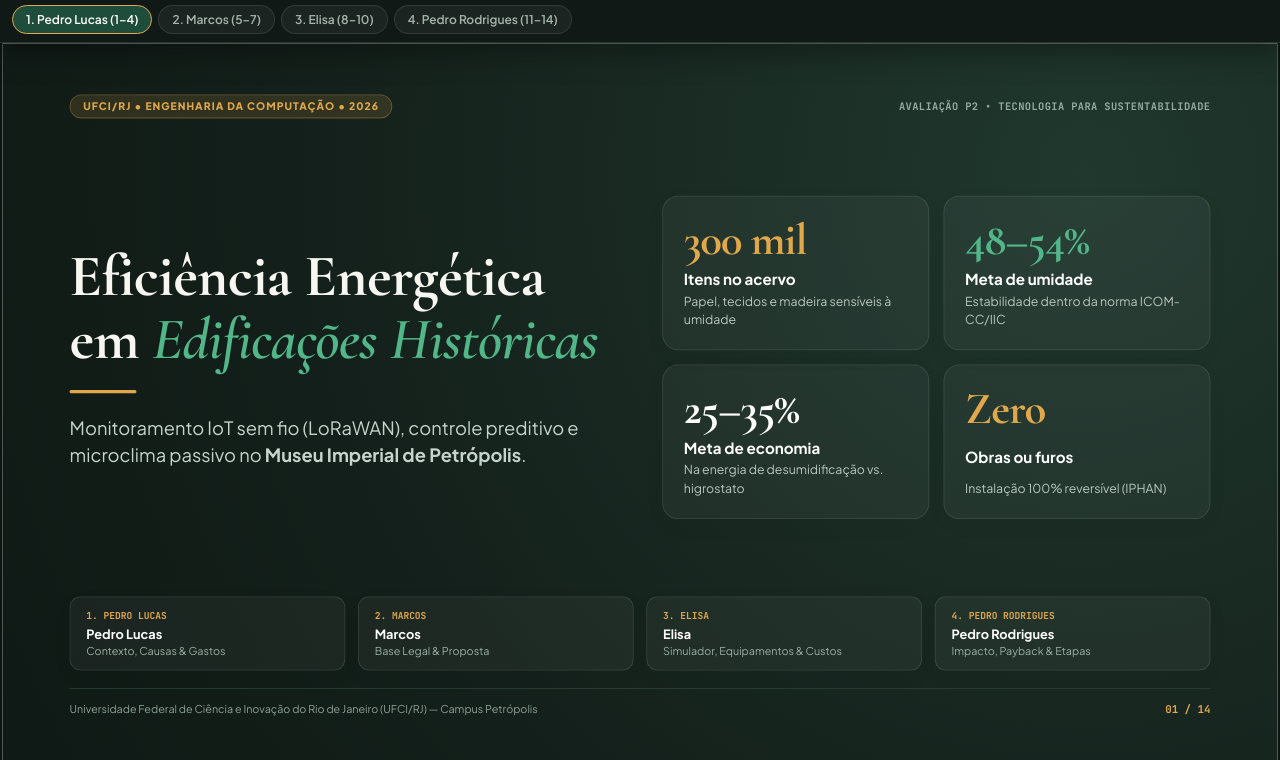
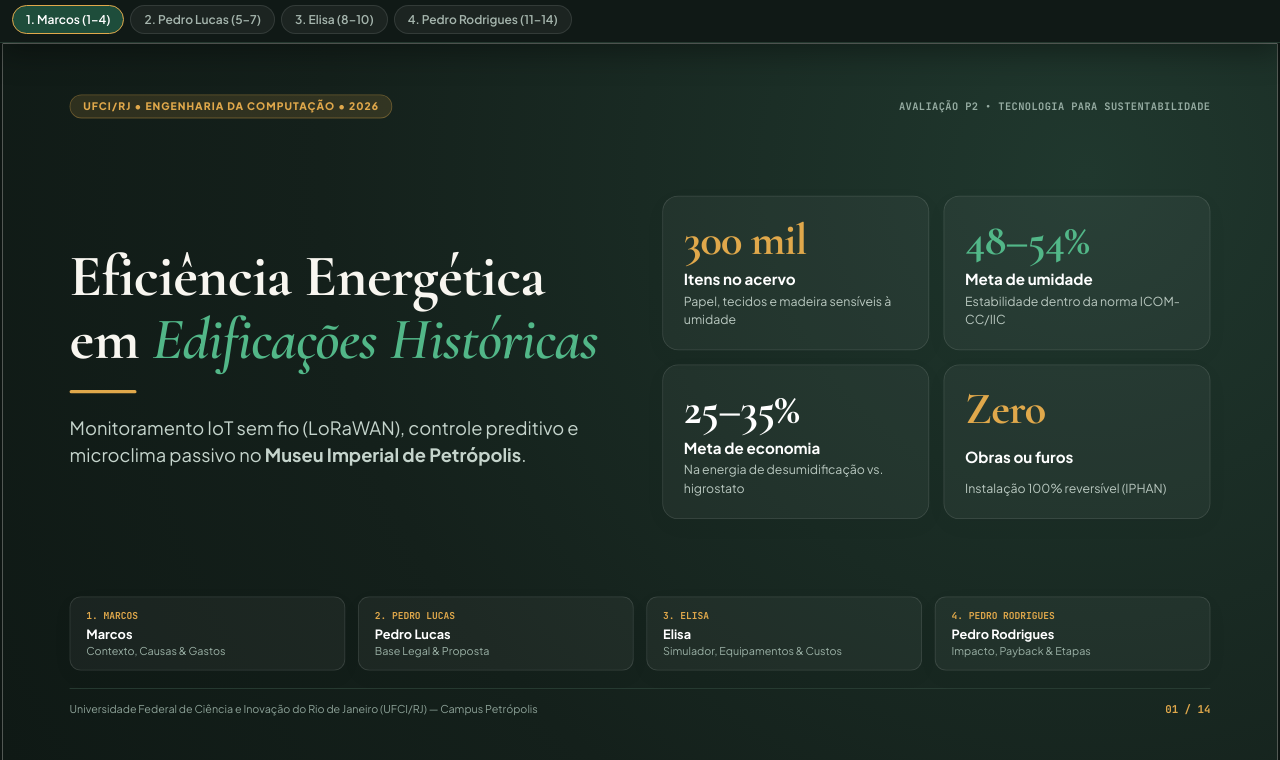
Before and after one commit to Peedroexe/museu-imperial, a plain HTML site: page slides.html in a window 1280 px wide. Shown: the part 40-800 px from the top of the page. Drawn offline with nearby package versions, Linux system fonts and the light colour scheme.

Commit message:
Add files via upload
Alteração na ordem

```diff
--- a/slides.html
+++ b/slides.html
@@ -629,8 +629,8 @@
   </div>
 
   <div class="speaker-nav">
-    <button class="spk-btn" onclick="goToSlide(0)">1. Pedro Lucas (1–4)</button>
-    <button class="spk-btn" onclick="goToSlide(4)">2. Marcos (5–7)</button>
+    <button class="spk-btn" onclick="goToSlide(0)">1. Marcos (1–4)</button>
+    <button class="spk-btn" onclick="goToSlide(4)">2. Pedro Lucas (5–7)</button>
     <button class="spk-btn" onclick="goToSlide(7)">3. Elisa (8–10)</button>
     <button class="spk-btn" onclick="goToSlide(10)">4. Pedro Rodrigues (11–14)</button>
   </div>
@@ -697,13 +697,13 @@
         <div>
           <div class="grid-4" style="gap: 16px; margin-bottom: 22px;">
             <div class="bento-card dark-glass" style="padding: 16px 20px; border-radius: 14px;">
-              <div style="font-family:var(--font-mono); font-size:12px; color:var(--gold-bright); font-weight:700;">1. PEDRO LUCAS</div>
+              <div style="font-family:var(--font-mono); font-size:12px; color:var(--gold-bright); font-weight:700;">1. MARCOS</div>
+              <div style="font-size:16px; font-weight:700; color:#FFF; margin-top:3px;">Marcos</div>
+              <div style="font-size:13.5px; color:#9AB0A5; margin-top:2px;">Contexto, Causas &amp; Gastos</div>
+            </div>
+            <div class="bento-card dark-glass" style="padding: 16px 20px; border-radius: 14px;">
+              <div style="font-family:var(--font-mono); font-size:12px; color:var(--gold-bright); font-weight:700;">2. PEDRO LUCAS</div>
               <div style="font-size:16px; font-weight:700; color:#FFF; margin-top:3px;">Pedro Lucas</div>
-              <div style="font-size:13.5px; color:#9AB0A5; margin-top:2px;">Contexto, Causas &amp; Gastos</div>
-            </div>
-            <div class="bento-card dark-glass" style="padding: 16px 20px; border-radius: 14px;">
-              <div style="font-family:var(--font-mono); font-size:12px; color:var(--gold-bright); font-weight:700;">2. MARCOS</div>
-              <div style="font-size:16px; font-weight:700; color:#FFF; margin-top:3px;">Marcos</div>
               <div style="font-size:13.5px; color:#9AB0A5; margin-top:2px;">Base Legal &amp; Proposta</div>
             </div>
             <div class="bento-card dark-glass" style="padding: 16px 20px; border-radius: 14px;">
@@ -725,12 +725,12 @@
       </section>
 
       <!-- ==================================================================
-           SLIDE 2: 1. PEDRO LUCAS — COMPLEXO HISTÓRICO PROTEGIDO
+           SLIDE 2: 1. MARCOS — COMPLEXO HISTÓRICO PROTEGIDO
       =================================================================== -->
       <section class="slide" data-presenter="0">
         <div class="slide-header">
           <div class="eyebrow-row">
-            <span class="presenter-tag">1. PEDRO LUCAS</span>
+            <span class="presenter-tag">1. MARCOS</span>
             <span class="section-pill">SEÇÃO 1.1 • CONTEXTO OPERACIONAL</span>
           </div>
           <h2 class="slide-title">Complexo Histórico <em>Protegido</em></h2>
@@ -776,12 +776,12 @@
       </section>
 
       <!-- ==================================================================
-           SLIDE 3: 1. PEDRO LUCAS — CAUSAS E IMPACTOS
+           SLIDE 3: 1. MARCOS — CAUSAS E IMPACTOS
       =================================================================== -->
       <section class="slide" data-presenter="0">
         <div class="slide-header">
           <div class="eyebrow-row">
-            <span class="presenter-tag">1. PEDRO LUCAS</span>
+            <span class="presenter-tag">1. MARCOS</span>
             <span class="section-pill">SEÇÕES 1.2 E 1.3 • CAUSAS E IMPACTOS</span>
           </div>
           <h2 class="slide-title">Causas do Consumo Elevado e <em>Riscos ao Acervo</em></h2>
@@ -851,12 +851,12 @@
       </section>
 
       <!-- ==================================================================
-           SLIDE 4: 2. MARCOS — IMPACTO ORÇAMENTÁRIO (EMPENHOS)
+           SLIDE 4: 1. MARCOS — IMPACTO ORÇAMENTÁRIO (EMPENHOS)
       =================================================================== -->
       <section class="slide" data-presenter="0">
         <div class="slide-header">
           <div class="eyebrow-row">
-            <span class="presenter-tag">1. PEDRO LUCAS</span>
+            <span class="presenter-tag">1. MARCOS</span>
             <span class="section-pill">SEÇÃO 1.3 • PORTAL DA TRANSPARÊNCIA (UASG 343015)</span>
           </div>
           <h2 class="slide-title">Impacto Orçamentário <em>(Notas de Empenho)</em></h2>
@@ -930,12 +930,12 @@
       </section>
 
       <!-- ==================================================================
-           SLIDE 5: 2. MARCOS — PARÂMETROS DE CONSERVAÇÃO E BASE LEGAL
+           SLIDE 5: 2. PEDRO LUCAS — PARÂMETROS DE CONSERVAÇÃO E BASE LEGAL
       =================================================================== -->
       <section class="slide" data-presenter="1">
         <div class="slide-header">
           <div class="eyebrow-row">
-            <span class="presenter-tag">2. MARCOS</span>
+            <span class="presenter-tag">2. PEDRO LUCAS</span>
             <span class="section-pill">SEÇÕES 2.1 E 2.2 • FUNDAMENTAÇÃO TEÓRICA E LEGAL</span>
           </div>
           <h2 class="slide-title">Parâmetros de Conservação e <em>Marco Legal</em></h2>
@@ -1001,7 +1001,7 @@
       <section class="slide" data-presenter="1">
         <div class="slide-header">
           <div class="eyebrow-row">
-            <span class="presenter-tag">2. MARCOS • ARQUITETURA NÃO INVASIVA</span>
+            <span class="presenter-tag">2. PEDRO LUCAS • ARQUITETURA NÃO INVASIVA</span>
             <span class="section-pill">SEÇÕES 3.1 E 3.2 • SOLUÇÃO TECNOLÓGICA</span>
           </div>
           <h2 class="slide-title">Proposta Organizada em <em>Cinco Frentes</em></h2>
@@ -1069,7 +1069,7 @@
       <section class="slide" data-presenter="1">
         <div class="slide-header">
           <div class="eyebrow-row">
-            <span class="presenter-tag">2. MARCOS</span>
+            <span class="presenter-tag">2. PEDRO LUCAS</span>
             <span class="section-pill">SEÇÕES 2.4 E 3.2 • MALHA FECHADA E ALGORITMO MPC</span>
           </div>
           <h2 class="slide-title">Fluxo de Monitoramento e <em>Controle Preditivo</em></h2>
@@ -1588,13 +1588,13 @@
 
 <script>
 const SPEAKER_NOTES = [
-  "SLIDE 1 — CAPA (1. PEDRO LUCAS):\n• Olá a todos. Apresentamos nosso projeto de Eficiência Energética em Edificações Históricas aplicado ao Museu Imperial de Petrópolis.\n• O objetivo é proteger um acervo de 300 mil itens mantendo a umidade entre 48% e 54%, com meta de 25% a 35% de economia na desumidificação e instalação 100% reversível sem furos.",
-  "SLIDE 2 — COMPLEXO HISTÓRICO PROTEGIDO (1. PEDRO LUCAS):\n• O Museu Imperial (unidade do Ibram) possui duas edificações centrais no nosso estudo (Figura 1):\n• O Edifício nº 13 é o Palácio Imperial (1845–1862), monumento tombado pelo IPHAN com 32 salas expositivas e mais de 400 mil visitantes por ano.\n• O Edifício nº 4 abriga a Administração e, no 2º pavimento, a Reserva Técnica, que guarda parte dos 300 mil itens (papel, tecidos e madeira). Ele também integra o conjunto protegido e tem telhado cerâmico inclinado parcialmente sombreado por árvores.\n• Além da desumidificação, o complexo mantém cargas 24h (vigilância, CFTV, alarmes) e o espetáculo semanal Som e Luz.",
-  "SLIDE 3 — CAUSAS E RISCOS (1. PEDRO LUCAS):\n• Identificamos quatro causas principais para o consumo elevado:\n  1) O clima serrano de Petrópolis (800 m), com nevoeiros noturnos e chuvas de verão;\n  2) A restrição predial do tombamento, que impede obras no envelope e exige soluções reversíveis;\n  3) A cobrança por potência demandada (kW) além do consumo (kWh);\n  4) O controle reativo por dataloggers manuais e higrostatos simples, que só agem após a umidade ultrapassar o limite.\n• Isso gera impactos ambientais (emissões de GEE e descarte precoce de compressores) e sociais (risco de fungos, corrosão e deformação irreversível no acervo — Thomson, 1986).",
-  "SLIDE 4 — IMPACTO ORÇAMENTÁRIO (1. PEDRO LUCAS):\n• Consultamos as notas de empenho da Unidade Gestora 343015 (Museu Imperial) no Portal da Transparência junto à Enel Rio (contratada por inexigibilidade de licitação, art. 74 da Lei 14.133/2021).\n• Em 2025 foram empenhados R$ 157.840,20 em 12 liquidações (~R$ 13,2 mil/mês).\n• Em 2026 as notas incluem também a Casa Cláudio de Souza: o item de despesa da 2026NE000009 registra R$ 140.892,99 (embora o valor atual do documento mostre R$ 16.924,87) e a 2026NE000041 soma R$ 65.710,14 incluindo o atendimento à demanda ativa.\n• Ressaltamos que empenho é registro orçamentário e não mede consumo em kWh nem separa a reserva técnica — o que justifica nossa medição individualizada no piloto.",
-  "SLIDE 5 — PARÂMETROS E BASE LEGAL (2. MARCOS):\n• Segundo a declaração conjunta do ICOM-CC e do IIC (2014), a maioria dos objetos aceita entre 40% e 60% de UR (16 a 25 °C e variação máxima de ±10 pontos percentuais em 24h).\n• Para o acervo misto de papel, tecidos e madeira, adotamos 45% a 55% como limite de alerta e 48% a 54% como meta operacional do controlador.\n• Toda a proposta segue 4 marcos legais: Lei 10.295/2001 (Eficiência Energética), Decreto-Lei 25/1937 (Tombamento e visibilidade), Portaria IPHAN 289/2025 (autorização de intervenções e instalações provisórias) e Lei 14.300/2022 (geração solar distribuída).",
-  "SLIDE 6 — PROPOSTA EM 5 FRENTES (2. MARCOS):\n• Nossa solução não utiliza fiação embutida e se organiza em 5 frentes:\n  1) Monitoramento LoRaWAN (915 MHz) com sensores a bateria e suportes reversíveis sem furos;\n  2) Medição elétrica não invasiva com garras bipartidas (CT clamps SCT-013) externas aos cabos;\n  3) Controle preditivo local (MPC);\n  4) Microclima compartimentado passivo com sílica gel condicionada em armários e caixas vedadas (zero consumo elétrico);\n  5) Geração solar no Edifício nº 4, condicionada a estudo estrutural, de sombreamento e aprovação do IPHAN.",
-  "SLIDE 7 — FLUXO E CONTROLE PREDITIVO (2. MARCOS):\n• A Figura 2 mostra a malha fechada: a cada 10 minutos, os sensores enviam T, UR e kWh via LoRaWAN ao gateway e ao controlador local.\n• O controlador usa um modelo de 1ª ordem (troca com ar externo, visitantes e retirada do aparelho), calcula o ponto de orvalho pela fórmula de Magnus para evitar condensação e simula as 64 combinações de ligar/desligar na próxima 1 hora (6 intervalos de 10 min).\n• Ele aplica apenas o 1º comando da sequência de menor consumo, evitando o horário de ponta. Se perder o sinal, entra em Modo Seguro (Fail-Safe), voltando ao higrostato do próprio aparelho.",
+  "SLIDE 1 — CAPA (1. MARCOS):\n• Olá a todos. Apresentamos nosso projeto de Eficiência Energética em Edificações Históricas aplicado ao Museu Imperial de Petrópolis.\n• O objetivo é proteger um acervo de 300 mil itens mantendo a umidade entre 48% e 54%, com meta de 25% a 35% de economia na desumidificação e instalação 100% reversível sem furos.",
+  "SLIDE 2 — COMPLEXO HISTÓRICO PROTEGIDO (1. MARCOS):\n• O Museu Imperial (unidade do Ibram) possui duas edificações centrais no nosso estudo (Figura 1):\n• O Edifício nº 13 é o Palácio Imperial (1845–1862), monumento tombado pelo IPHAN com 32 salas expositivas e mais de 400 mil visitantes por ano.\n• O Edifício nº 4 abriga a Administração e, no 2º pavimento, a Reserva Técnica, que guarda parte dos 300 mil itens (papel, tecidos e madeira). Ele também integra o conjunto protegido e tem telhado cerâmico inclinado parcialmente sombreado por árvores.\n• Além da desumidificação, o complexo mantém cargas 24h (vigilância, CFTV, alarmes) e o espetáculo semanal Som e Luz.",
+  "SLIDE 3 — CAUSAS E RISCOS (1. MARCOS):\n• Identificamos quatro causas principais para o consumo elevado:\n  1) O clima serrano de Petrópolis (800 m), com nevoeiros noturnos e chuvas de verão;\n  2) A restrição predial do tombamento, que impede obras no envelope e exige soluções reversíveis;\n  3) A cobrança por potência demandada (kW) além do consumo (kWh);\n  4) O controle reativo por dataloggers manuais e higrostatos simples, que só agem após a umidade ultrapassar o limite.\n• Isso gera impactos ambientais (emissões de GEE e descarte precoce de compressores) e sociais (risco de fungos, corrosão e deformação irreversível no acervo — Thomson, 1986).",
+  "SLIDE 4 — IMPACTO ORÇAMENTÁRIO (1. MARCOS):\n• Consultamos as notas de empenho da Unidade Gestora 343015 (Museu Imperial) no Portal da Transparência junto à Enel Rio (contratada por inexigibilidade de licitação, art. 74 da Lei 14.133/2021).\n• Em 2025 foram empenhados R$ 157.840,20 em 12 liquidações (~R$ 13,2 mil/mês).\n• Em 2026 as notas incluem também a Casa Cláudio de Souza: o item de despesa da 2026NE000009 registra R$ 140.892,99 (embora o valor atual do documento mostre R$ 16.924,87) e a 2026NE000041 soma R$ 65.710,14 incluindo o atendimento à demanda ativa.\n• Ressaltamos que empenho é registro orçamentário e não mede consumo em kWh nem separa a reserva técnica — o que justifica nossa medição individualizada no piloto.",
+  "SLIDE 5 — PARÂMETROS E BASE LEGAL (2. PEDRO LUCAS):\n• Segundo a declaração conjunta do ICOM-CC e do IIC (2014), a maioria dos objetos aceita entre 40% e 60% de UR (16 a 25 °C e variação máxima de ±10 pontos percentuais em 24h).\n• Para o acervo misto de papel, tecidos e madeira, adotamos 45% a 55% como limite de alerta e 48% a 54% como meta operacional do controlador.\n• Toda a proposta segue 4 marcos legais: Lei 10.295/2001 (Eficiência Energética), Decreto-Lei 25/1937 (Tombamento e visibilidade), Portaria IPHAN 289/2025 (autorização de intervenções e instalações provisórias) e Lei 14.300/2022 (geração solar distribuída).",
+  "SLIDE 6 — PROPOSTA EM 5 FRENTES (2. PEDRO LUCAS):\n• Nossa solução não utiliza fiação embutida e se organiza em 5 frentes:\n  1) Monitoramento LoRaWAN (915 MHz) com sensores a bateria e suportes reversíveis sem furos;\n  2) Medição elétrica não invasiva com garras bipartidas (CT clamps SCT-013) externas aos cabos;\n  3) Controle preditivo local (MPC);\n  4) Microclima compartimentado passivo com sílica gel condicionada em armários e caixas vedadas (zero consumo elétrico);\n  5) Geração solar no Edifício nº 4, condicionada a estudo estrutural, de sombreamento e aprovação do IPHAN.",
+  "SLIDE 7 — FLUXO E CONTROLE PREDITIVO (2. PEDRO LUCAS):\n• A Figura 2 mostra a malha fechada: a cada 10 minutos, os sensores enviam T, UR e kWh via LoRaWAN ao gateway e ao controlador local.\n• O controlador usa um modelo de 1ª ordem (troca com ar externo, visitantes e retirada do aparelho), calcula o ponto de orvalho pela fórmula de Magnus para evitar condensação e simula as 64 combinações de ligar/desligar na próxima 1 hora (6 intervalos de 10 min).\n• Ele aplica apenas o 1º comando da sequência de menor consumo, evitando o horário de ponta. Se perder o sinal, entra em Modo Seguro (Fail-Safe), voltando ao higrostato do próprio aparelho.",
   "SLIDE 8 — DEMONSTRAÇÃO VIRTUAL (3. ELISA):\n• Desenvolvemos o simulador SISMIP, uma aplicação web que roda o mesmo dia duas vezes: com o higrostato convencional e com o controle preditivo, usando leituras e potências fictícias.\n• No térreo do Palácio, as zonas P-01, P-02 e P-03 ficam sobre a planta de setorização do Ibram (Figura 3). Na Reserva Técnica do Edifício nº 4, a sala piloto (RT-01), o perímetro (RT-02) e o arquivo com sílica gel (RT-03) usam um traçado hipotético, porque a planta interna não é pública.\n• Clique em Abrir simulador (ou tecla S) para a demonstração ao vivo. O botão Voltar aos slides traz de volta a este mesmo slide.",
   "SLIDE 9 — ESPECIFICAÇÃO E EQUIPES (3. ELISA):\n• No hardware, usamos sensores SHT40 LoRaWAN AU915, gateway RAK7268V2 e um módulo montado pela equipe com ESP32 + LoRa + garra SCT-013 + relé (mais barato que um acionador comercial).\n• O controlador roda em Raspberry Pi 5 com Python, InfluxDB, Nobreak e alertas via Telegram e e-mail. Para eventual geração solar, indicamos microinversores para mitigar o sombreamento parcial das árvores.\n• O sistema envolve Conservação e Museologia, Manutenção Predial, TI e Gestão — apoiando os profissionais sem substituí-los.",
   "SLIDE 10 — ORÇAMENTO ESTIMADO (3. ELISA):\n• Com preços de lojas brasileiras (nov./2026) e 10% de reserva para imprevistos:\n  - O Piloto (1 sala da reserva) custa R$ 10,6 mil em compras (+164 h internas das equipes);\n  - A Expansão (32 salas do Palácio e 3 da reserva, 11 desumidificadores) custa R$ 38,3 mil (+176 h internas);\n  - O custo recorrente é de cerca de R$ 1.000/ano (pilhas, calibração e peças).\n• Das compras totais (~R$ 49 mil), R$ 37,1 mil são ligados à energia e R$ 11,7 mil são sílica gel (investimento em conservação).",
```
